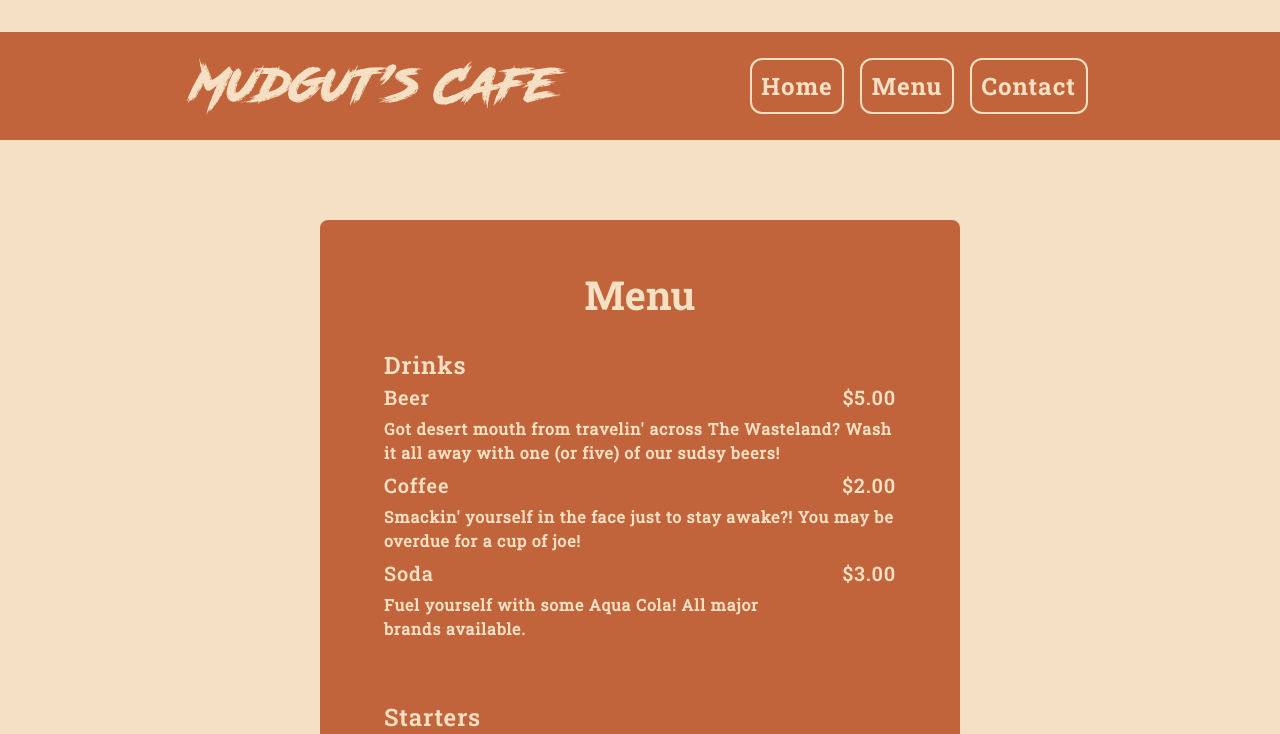
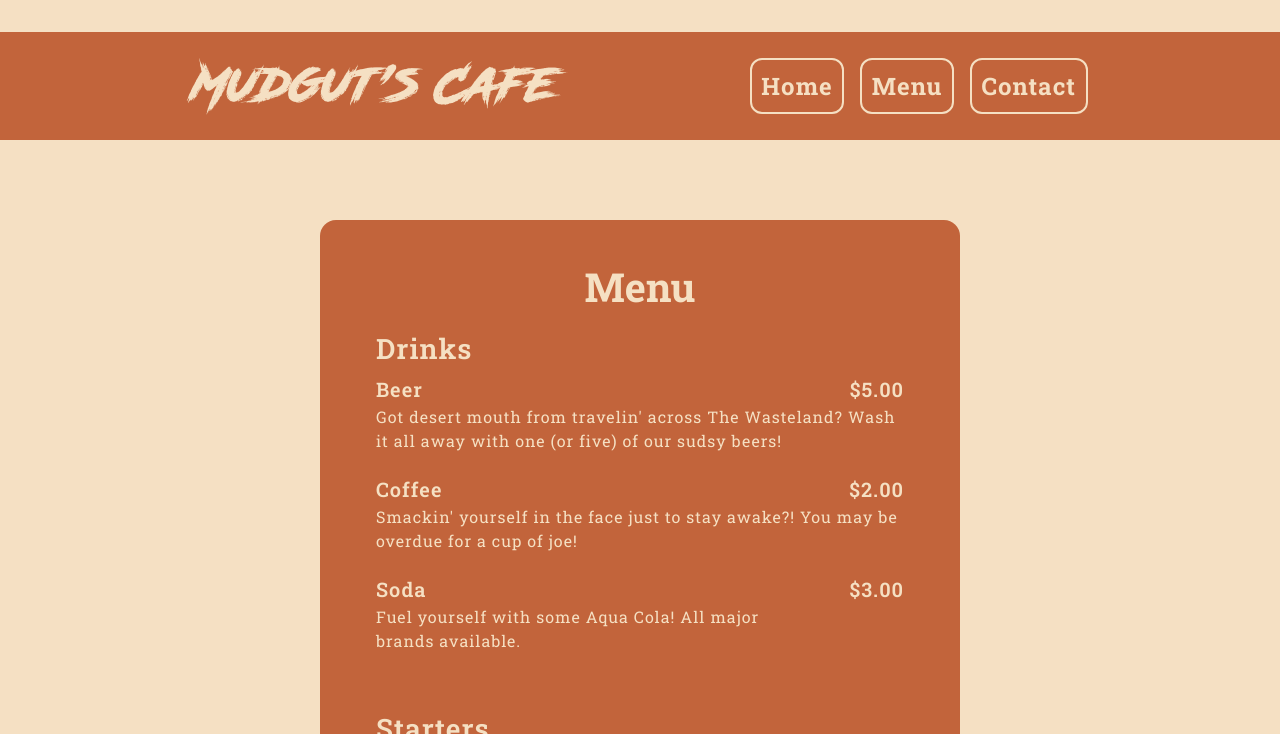
Before and after one commit to SamsDevLab/restaurant-page, a website built with webpack: page src/template.html in a window 1280 px wide. Both pictures are taken after a click on the button "Menu". Shown: the top 734 px of the page. Built offline with nearby package versions, Linux system fonts and the light colour scheme; a web font is replaced by a local one.

Commit message:
Fix line-height and letter spacing in menu and contact

```diff
--- a/src/styles.css
+++ b/src/styles.css
@@ -220,11 +220,11 @@ body {
   background-color: #c2643b;
   color: #f5e0c3;
   width: 50%;
-  border-radius: 0.5rem;
+  border-radius: 1rem;
   display: flex;
   flex-direction: column;
   align-items: center;
-  padding: 3rem 2rem 3rem 2rem;
+  padding: 2.5rem 2rem 2.5rem 2rem;
   margin-bottom: 2rem;
 }
 
@@ -232,7 +232,6 @@ body {
   font-family: "RobotoSlabBold", "Georgia", serif;
   font-weight: bold;
   font-size: 2.5rem;
-  align-self: center;
 }
 
 /* Sections */
@@ -241,26 +240,31 @@ body {
   flex-direction: column;
   gap: 0.5rem;
   width: 100%;
-  padding: 2rem;
+  padding: 1.5rem;
   line-height: 1.5rem;
-  letter-spacing: 0.05rem;
+  letter-spacing: 1px;
 }
 
 .section .section-header {
   font-family: "RobotoSlabSemiBold", "Georgia", serif;
   font-weight: 600;
-  font-size: 1.5rem;
+  font-size: 1.75rem;
+  margin-bottom: 0.5rem;
 }
 
 .section .item-div {
   display: flex;
   flex-direction: column;
-  gap: 0.5rem;
+  margin-bottom: 1rem;
 }
 
 .section .item-header-div {
   display: flex;
   justify-content: space-between;
+}
+
+.item-header {
+  margin-bottom: 0.25rem;
 }
 
 .item-div .item-header,
@@ -272,7 +276,6 @@ body {
 
 .item-div .item-description {
   font-family: "RobotoSlabReg", "Georgia", serif;
-  font-weight: 600;
   font-size: 1rem;
 }
 
@@ -294,7 +297,6 @@ body {
 
 .inner-div {
   color: #c2643b;
-  line-height: 1.5rem;
 }
 
 .inner-div h2 {
@@ -314,15 +316,15 @@ body {
 
 .inner-div p {
   font-family: "RobotoSlabReg", "Georgia", serif;
-  font-size: 0.9rem;
+  font-size: 1rem;
   letter-spacing: 1px;
+  line-height: 1.5rem;
 }
 
 .div1 {
   grid-column: 1/2;
   grid-row: 1/2;
   align-self: self-start;
-  line-height: 1.75rem;
 }
 
 .div2 {
```
